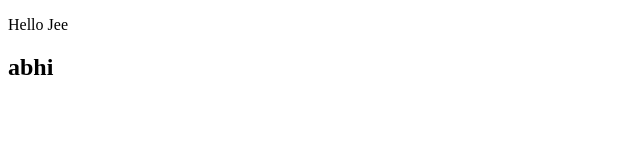
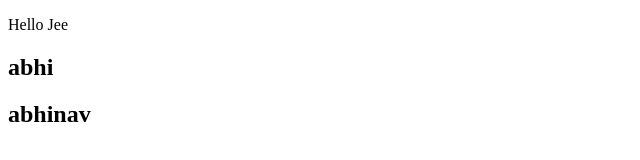
Before and after one commit to abhinavVerma199/JS_DOM04, a plain HTML site: page JSDOM4/index.html in a window 1280 px wide. Shown: the whole page, without its empty margins (0-640 px from the left). Drawn offline with Linux system fonts and the light colour scheme.

Commit message:
Update index.html

```diff
--- a/JSDOM4/index.html
+++ b/JSDOM4/index.html
@@ -10,6 +10,7 @@
 
     <p>Hello Jee</p>
     <h2>abhi</h2>
+    <h2>abhinav</h2>
     <script src="index.js"></script>
 </body>
 </html>
```
